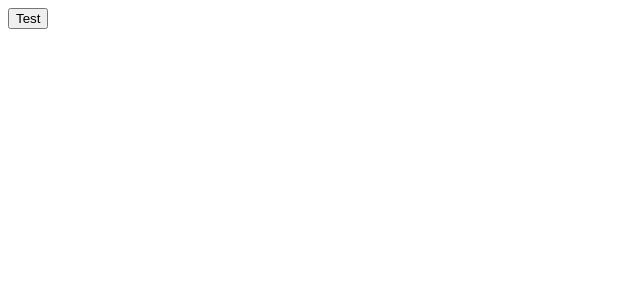
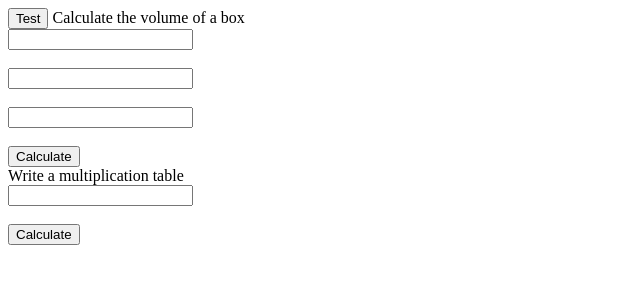
Before and after one commit to Safffa/Test, a plain HTML site: page opgave3.htm in a window 1280 px wide. Shown: the whole page, without its empty margins (0-640 px from the left). Drawn offline with Linux system fonts and the light colour scheme.

Commit message:
Nye filer
Filer i reposity

```diff
--- a/Exercise.js
+++ b/Exercise.js
@@ -1,3 +1,23 @@
 function insertText(){
 	document.getElementById("newContent").innerHTML = "Some new text: <br> HELLO <br>";
+
 }
+function calculate (){
+	var t = widthBox.value;
+	var w = document.getElementById("widthBox").value;
+	var l = document.getElementById("lenghtBox").value;
+	var h = document.getElementById("heightBox").value;
+	w=parseFloat(w);
+	h=parseFloat(h);
+	l=parseFloat(l);
+	var result = w*l*h;
+	document.getElementById("result").innerHTML = result;
+}
+function multiplication () {
+	document.getElementById("mult-tb").innerHTML ="";
+	var f = document.getElementById("factor").value;
+	for(var i=1;i<10;i++){
+		var res=f*i;
+		document.getElementById("mult-tb").innerHTML += res+"<br/>";
+	}
+}
--- a/opgave3.htm
+++ b/opgave3.htm
@@ -7,5 +7,17 @@
 	<body>
 	<div id="newContent"> </div>
 		<button id= "button1" onclick ="insertText()"> Test </button>
+
+	Calculate the volume of a box<br>
+	<input type="text" id="widthBox" /> <br><br>
+	<input type="text" id="lenghtBox" /> <br><br>
+	<input type="text" id="heightBox" /> <br><br>
+	<button onclick= "calculate()"> Calculate </button>
+	<div id = "result"></div>
+
+	Write a multiplication table <br>
+		<input type="text" id="factor" /> <br><br>
+		<button onclick= "multiplication()"> Calculate </button>
+		<div id = "mult-tb"></div>
 	</body>
 </html>
```
Also changed, not shown: config.xml (added, +157 -0 lines).
